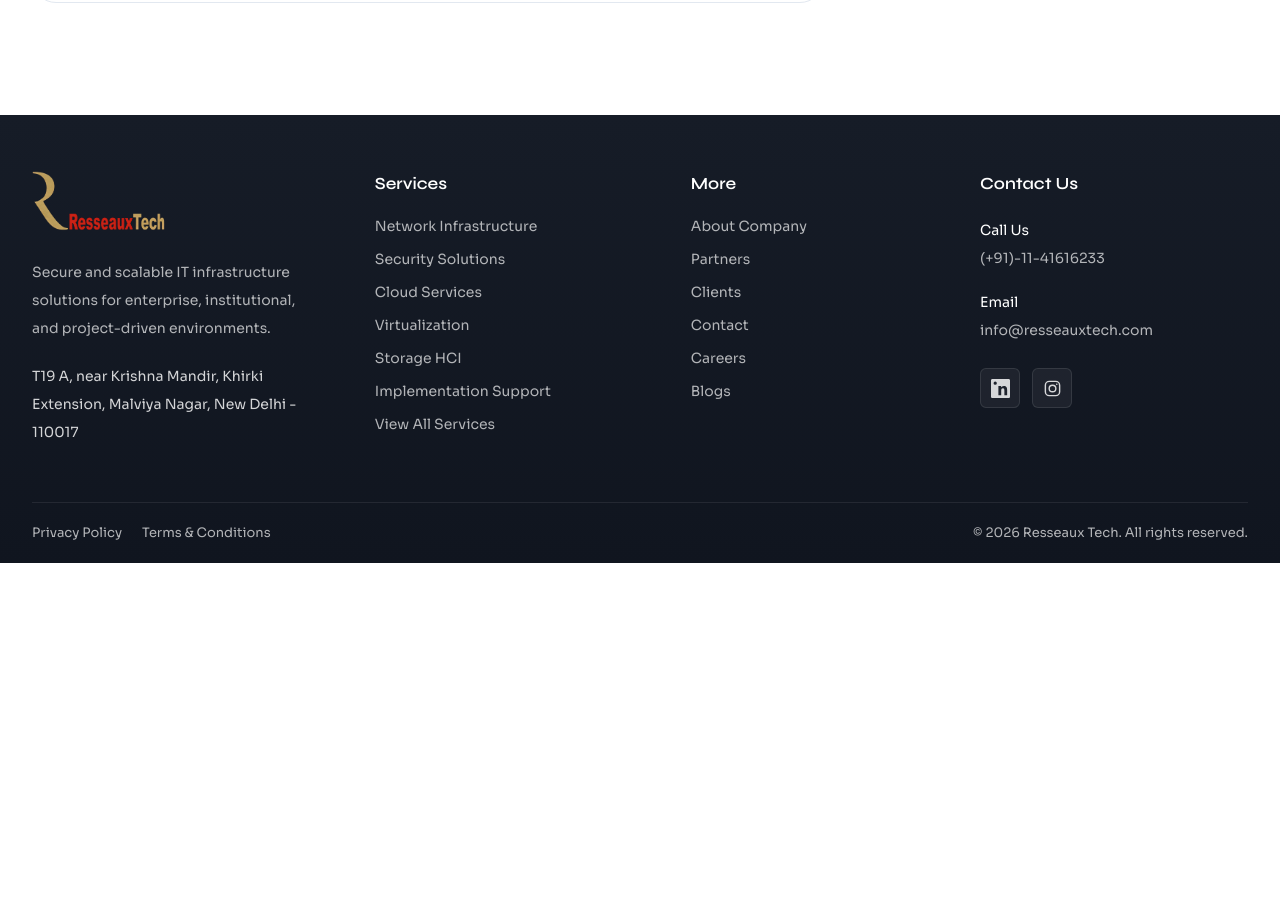
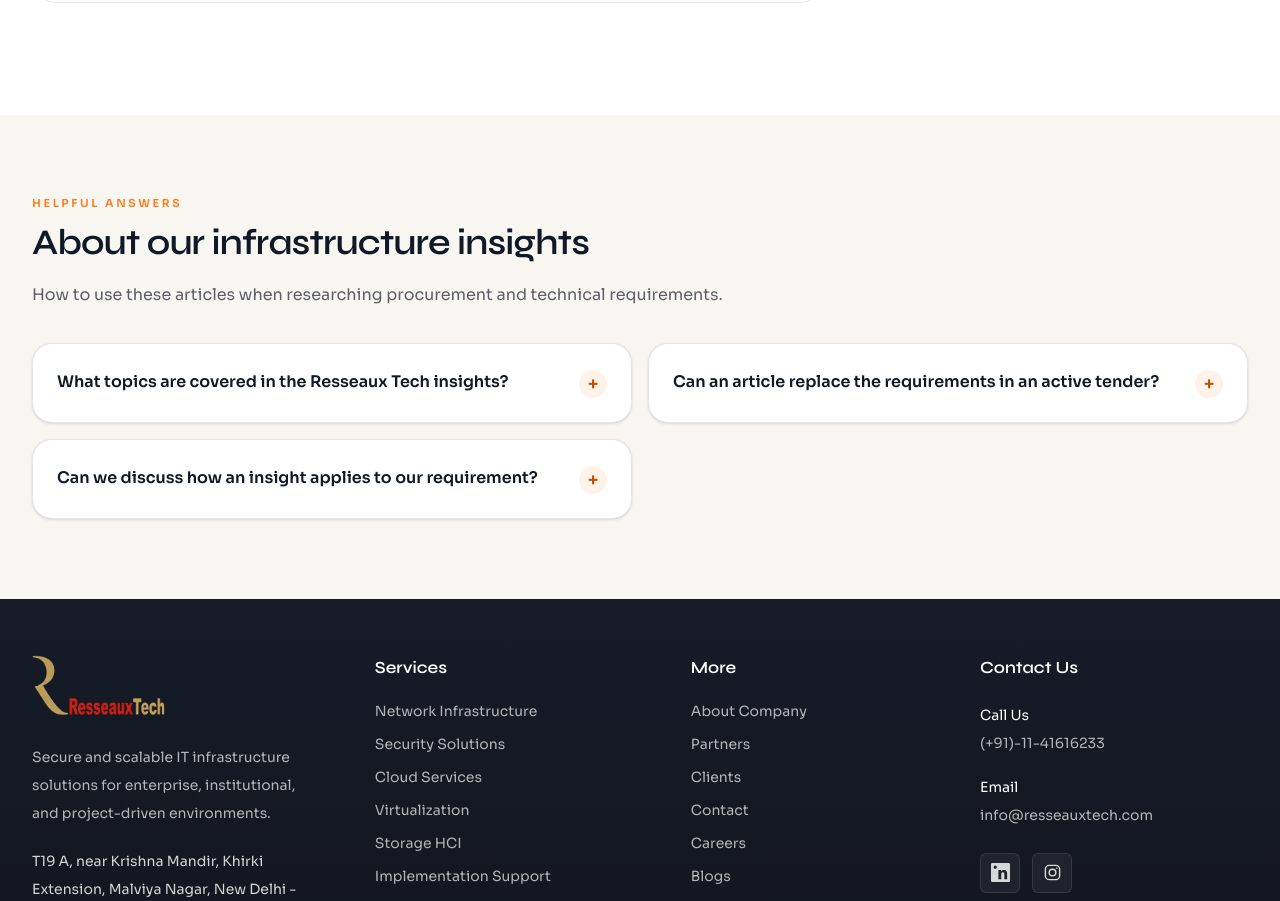
Before and after one commit to k1neeraj/resseauctech, a Next.js app: page /blog in a window 1280 px wide. Shown: the part 5813-6714 px from the top of the page. Before the commit the page ends 6376 px from the top, so only its background shows below. Built offline with nearby package versions, Linux system fonts and the light colour scheme.

Commit message:
feat(content): add blog index FAQs

```diff
--- a/app/(site)/blog/page.jsx
+++ b/app/(site)/blog/page.jsx
@@ -1,6 +1,8 @@
 import Link from "next/link";
 import PageBanner from "@/components/common/PageBanner";
 import { getAllPosts, getAllCategories, getRecentPosts } from "@/app/api/data";
+import RelatedFaqs from "@/components/RelatedFaqs";
+import { pageFaqs } from "@/components/faq/pageFaqs";
 
 export const metadata = {
   title: "Blog",
@@ -145,6 +147,11 @@ export default function BlogPage() {
           </div>
         </div>
       </section>
+      <RelatedFaqs
+        items={pageFaqs.blog}
+        title="About our infrastructure insights"
+        description="How to use these articles when researching procurement and technical requirements."
+      />
     </>
   );
 }
```
